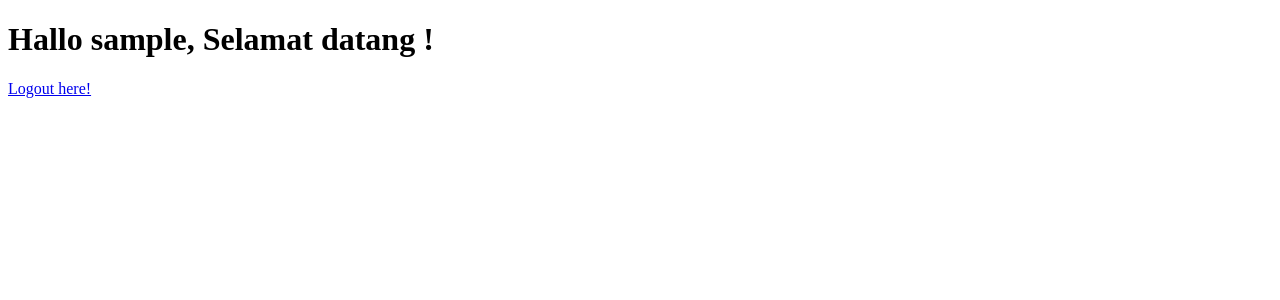
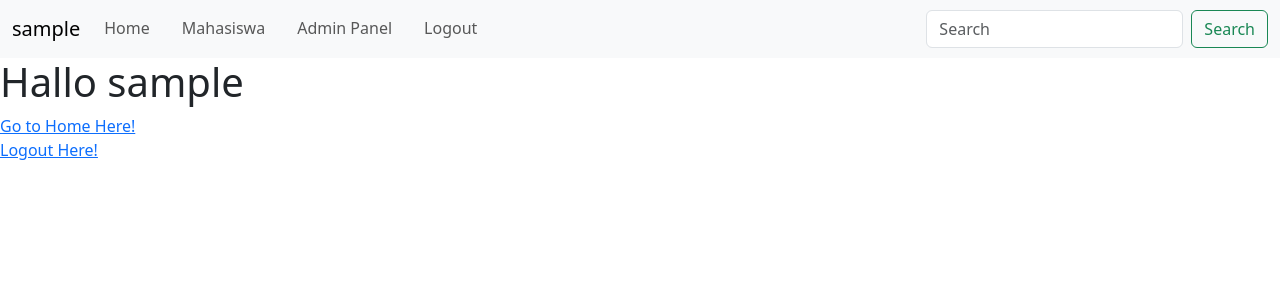
Before and after one commit to Mogumoon/AP2B, a Flask app: page /admin in a window 1280 px wide. Shown: the top 300 px of the page. Run offline with Flask 3, Linux system fonts and the light colour scheme; the visitor is signed in with stand-in values (Sample User, id 1).

Commit message:
Add files via upload

```diff
--- a/templates/admin.html
+++ b/templates/admin.html
@@ -1,12 +1,9 @@
-<!DOCTYPE html>
-<html lang="en">
-  <head>
-    <meta charset="UTF-8" />
-    <meta name="viewport" content="width=device-width, initial-scale=1.0" />
-    <title>Document</title>
-  </head>
-  <body>
-    <h1>Hallo {{username}}, Selamat datang !</h1>
-    <a href="{{ url_for('logout')}}">Logout here!</a>
-  </body>
-</html>
+{% extends "layout.html" %}
+
+{% block title %}Admin{% endblock %}
+
+{% block content %}
+  <h1>Hallo {{ username }}</h1>
+  <a href="{{ url_for('index') }}">Go to Home Here!</a><br>
+  <a href="{{ url_for('logout') }}">Logout Here!</a>
+{% endblock %}
--- /dev/null
+++ b/templates/layout.html
@@ -0,0 +1,63 @@
+<!DOCTYPE html>
+<html lang="en">
+<head>
+  <meta charset="UTF-8">
+  <meta name="viewport" content="width=device-width, initial-scale=1">
+  <link href="https://cdn.jsdelivr.net/npm/bootstrap@5.3.3/dist/css/bootstrap.min.css"
+        rel="stylesheet" integrity="sha384-
+        QWTKZyjpPEjISv5WaRU9OFeRpok6YctnYmDr5pNlyT2bRjXh0JMhjY6hW+ALEwIH"
+        crossorigin="anonymous">
+  <title>{% block title %} {% endblock %} - My Flask Website</title>
+
+</head>
+<body>
+  <nav class="navbar navbar-expand-lg bg-body-tertiary">
+    <div class="container-fluid">
+      <a class="navbar-brand" href="#"> {% if username == 'guest' %} Guest {% else %} {{ username }} {% endif %} </a>
+      <button class="navbar-toggler" type="button" data-bs-toggle="collapse" data-bs-target="#navbarSupportedContent"
+              aria-controls="navbarSupportedContent" aria-expanded="false" aria-label="Toggle navigation">
+        <span class="navbar-toggler-icon"></span>
+      </button>
+      <div class="collapse navbar-collapse" id="navbarSupportedContent">
+        <ul class="navbar-nav me-auto mb-2 mb-lg-0 nav-underline">
+          <li class="nav-item">
+            <a class="nav-link {{ 'active' if title=='index' else '' }}" aria-current="page" href="/">Home</a>
+          </li>
+          <li class="nav-item">
+            <a class="nav-link" href="/mahasiswa">Mahasiswa</a>
+          </li>
+          {% if not username %}
+          <li class="nav-item">
+            <a class="nav-link {{ 'active' if title=='login' else '' }}" href="/login">Login</a>
+          </li>
+          {% else %}
+          <li class="nav-item">
+            <a class="nav-link {{ 'active' if title=='admin' else '' }}" href="/admin">Admin Panel</a>
+          </li>
+          <li class="nav-item">
+            <a class="nav-link" href="/logout">Logout</a>
+          </li>
+          {% endif %}
+        </ul>
+        <form class="d-flex" role="search">
+          <input class="form-control me-2" type="search" placeholder="Search" aria-label="Search">
+          <button class="btn btn-outline-success" type="submit">Search</button>
+        </form>
+      </div>
+    </div>
+  </nav>
+
+  <div id="content">
+    {% block content %} {% endblock %}
+  </div>
+
+  <div id="footer">
+    {% block footer %}
+    <script src="https://cdn.jsdelivr.net/npm/bootstrap@5.3.3/dist/js/bootstrap.bundle.min.js"
+            integrity="sha384-
+            YvpcrYf0tY3lHB60NNkmXc5s9fDVZLESaAA55NDzOxhy9GkcIdslK1eN7N6jIeHz"
+            crossorigin="anonymous"></script>
+    {% endblock %}
+  </div>
+</body>
+</html>
```
Also changed, not shown: templates/index.html (added, +8 -0 lines), templates/login.html (added, +22 -0 lines).
